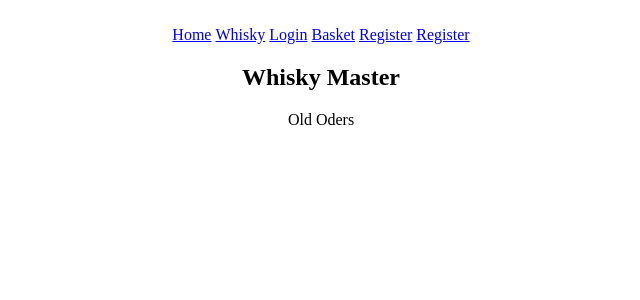
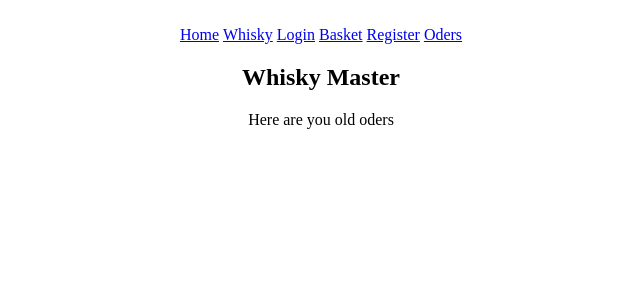
Before and after one commit to s7rul/D0018_ecomesrSite, a Python web app: template templates/oders.html in a window 1280 px wide. Shown: the top 300 px of the page, without its empty margins (319-959 px from the left). Run offline with Jinja, Linux system fonts and the light colour scheme; the template is opened without the code that fills it, so the values that code supplies are empty.

Commit message:
Oders page Done. However need to make an Oderpage just like Whiskypage.

```diff
--- a/templates/layOut.html
+++ b/templates/layOut.html
@@ -38,7 +38,7 @@
             <li><a href="/login">Login</a></li>
             <li><a href="/basket">Basket</a></li>
             <li><a href="/register">Register</a></li>
-            <li><a href="/oders">Register</a></li>
+            <li><a href="/oders">Oders</a></li>
         </ul>
 
 
--- a/templates/oders.html
+++ b/templates/oders.html
@@ -6,9 +6,15 @@
 <div>
 
     <h2>Whisky Master</h2>
-    <p>Old Oders</p>
+    <p>Here are you old oders</p>
 
 
+    {% for items in oders %}
+    <!--Jinja Loop starts at 1 and not zero-->
+    <p>
+        <a href="../oders/{{items['ReservedID']}}">{{loop.index-1}} Order</a>
+    </p>
+    {% endfor %}
 
 </div>
 
```
